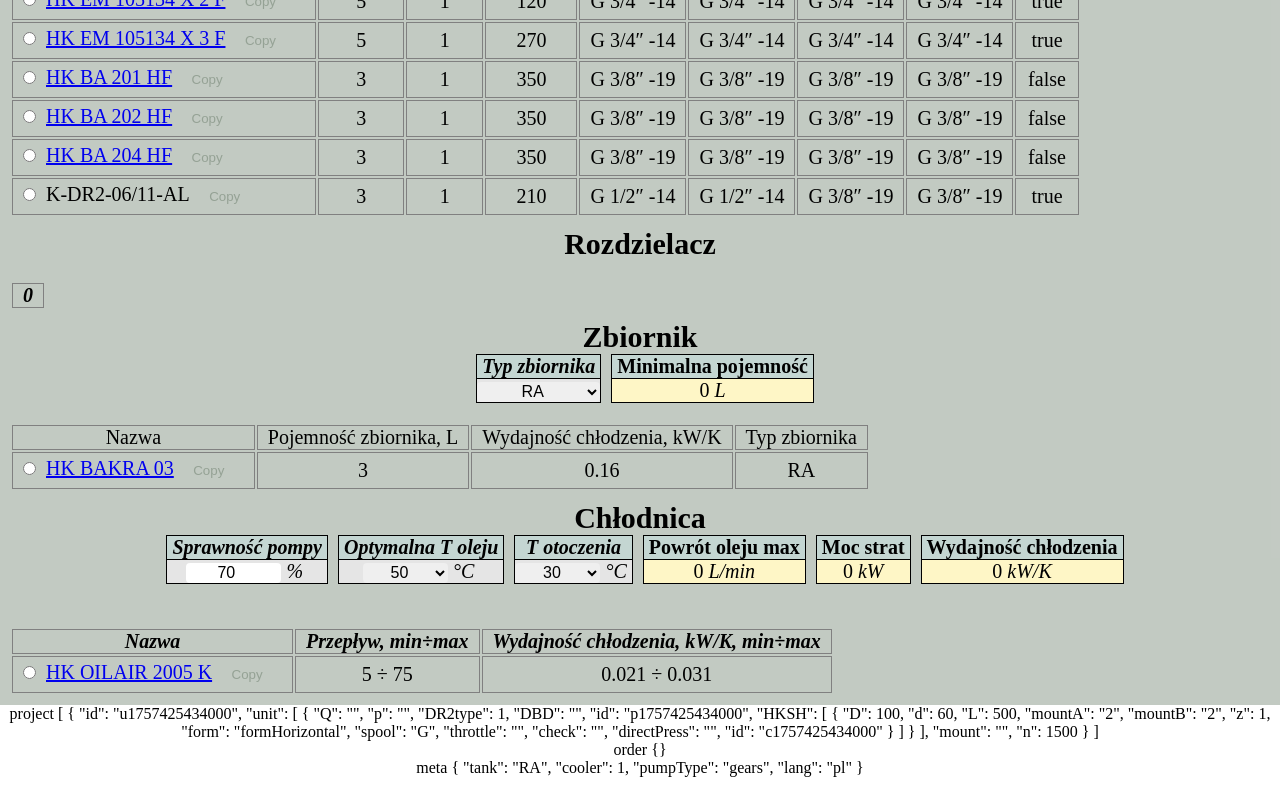
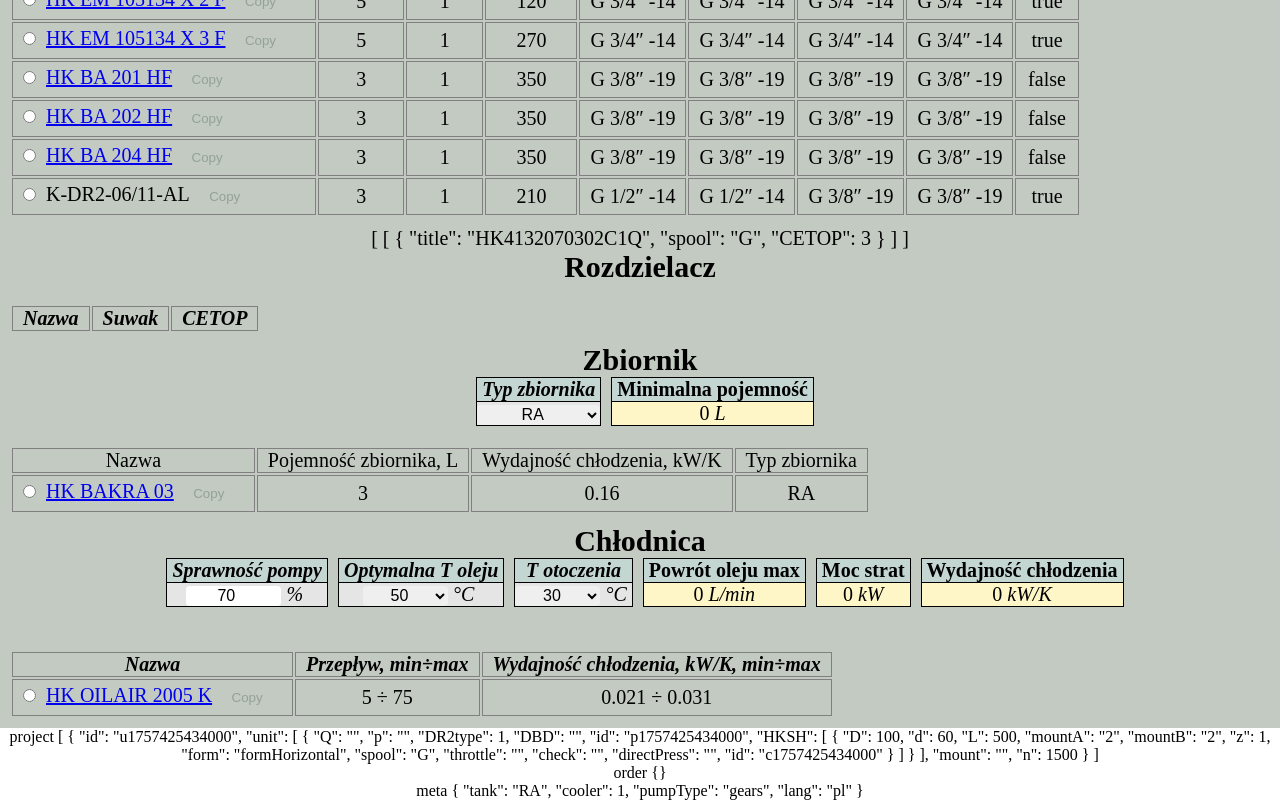
Before and after one commit to Rrewer2/Hansa, a Vue app: page / in a window 1280 px wide. Shown: the part 967-1767 px from the top of the page. Before the commit the page ends 1744 px from the top, so only its background shows below. Built offline with nearby package versions, Linux system fonts and the light colour scheme.

Commit message:
Update ValveSelector.vue

```diff
--- a/src/components/Selector/ValveSelector.vue
+++ b/src/components/Selector/ValveSelector.vue
@@ -42,12 +42,13 @@
 
 <template>
   <article>
+    {{ filteredValves() }}
     <h2 :class="open && 'bgc-g'">
       {{ text("valve") }}<span> {{ order.valve?.title }}</span>
     </h2>
     <table v-if="filteredValves()[0].length">
       <thead>
-        <td v-for="item in Object.keys(filteredValves()[0])">
+        <td v-for="item in Object.keys(filteredValves()[0][0])">
           <b><i>{{ text(item) }}</i></b>
         </td>
       </thead>
```
